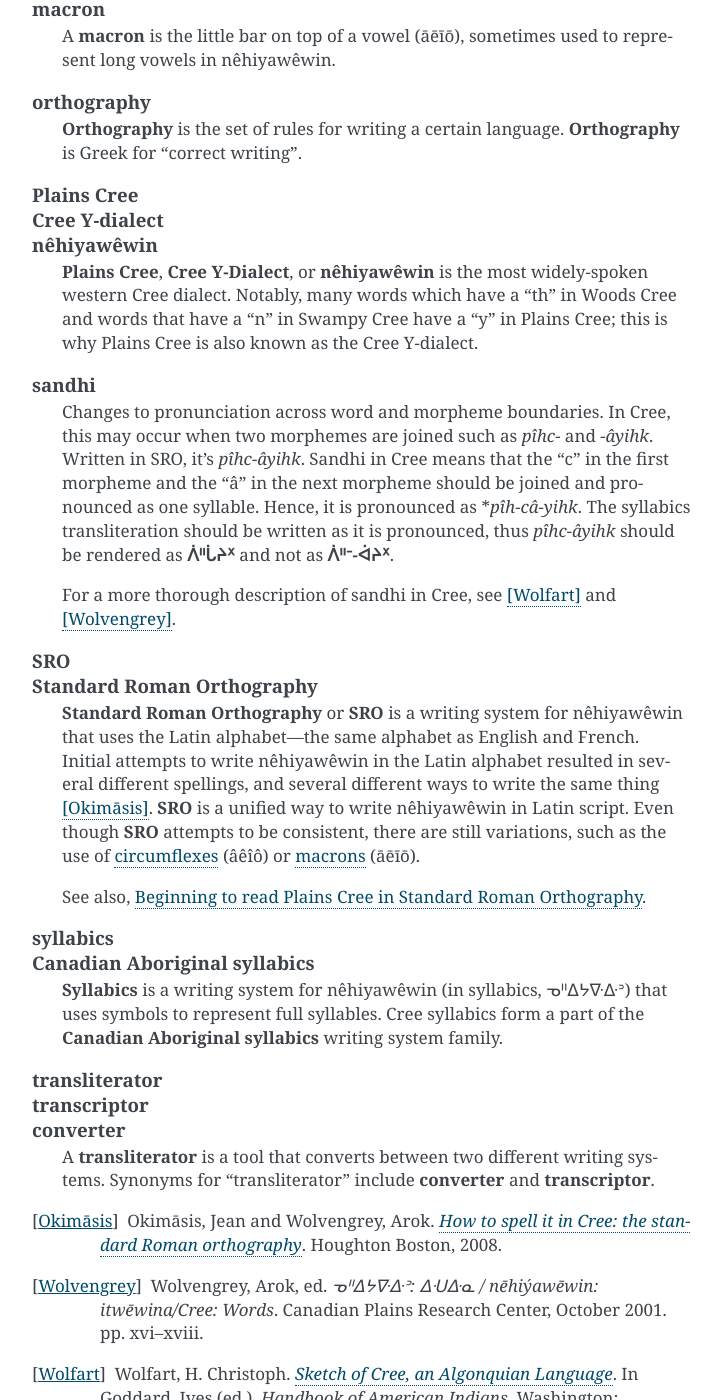
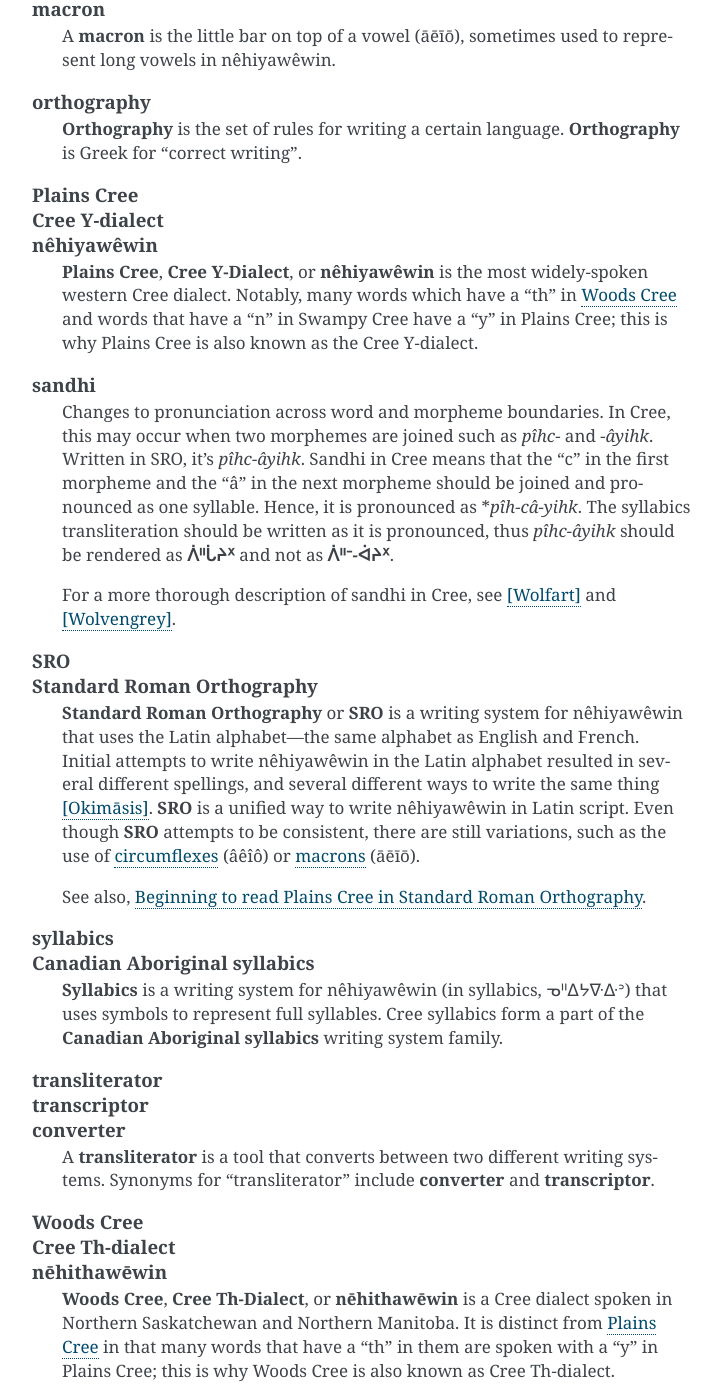
Before and after one commit to eddieantonio/cree-sro-syllabics, a Sphinx documentation site: the page built from docs/glossary.rst, in a window 1280 px wide and 1400 px high, scrolled down 487 px. Shown: the whole window, without its empty margins (388-1109 px from the left). Built offline with Sphinx 7.4.7, drawn with Linux system fonts in a browser that asks for light colours.

Commit message:
Add Woods Cree to the glossary.

```diff
--- a/docs/glossary.rst
+++ b/docs/glossary.rst
@@ -66,8 +66,17 @@
   nêhiyawêwin
     **Plains Cree**, **Cree Y-Dialect**, or **nêhiyawêwin** is the most
     widely-spoken western Cree dialect. Notably, many words which have a "th" in
-    Woods Cree and words that have a "n" in Swampy Cree have a "y" in Plains
+    :term:`Woods Cree` and words that have a "n" in Swampy Cree have a "y" in Plains
     Cree; this is why Plains Cree is also known as the Cree Y-dialect.
+
+  Woods Cree
+  Cree Th-dialect
+  nēhithawēwin
+    **Woods Cree**, **Cree Th-Dialect**, or **nēhithawēwin** is a Cree dialect
+    spoken in Northern Saskatchewan and Northern Manitoba. It is distinct from
+    :term:`Plains Cree` in that many words that have a "th" in them are spoken
+    with a "y" in Plains Cree; this is why Woods Cree is also known as Cree
+    Th-dialect.
 
   sandhi
     Changes to pronunciation across word and morpheme boundaries. In Cree,
```
Also changed, not shown: other parts of docs/glossary.rst (+0 -11 lines).
